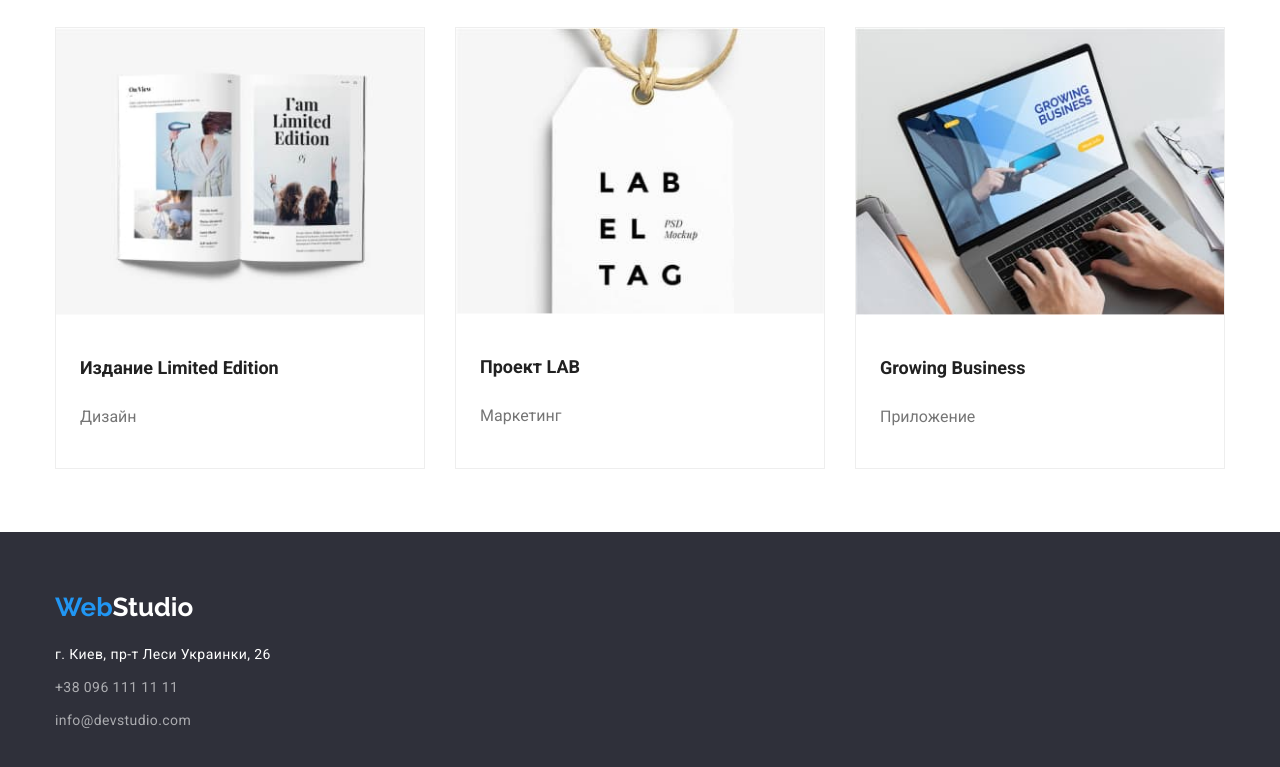
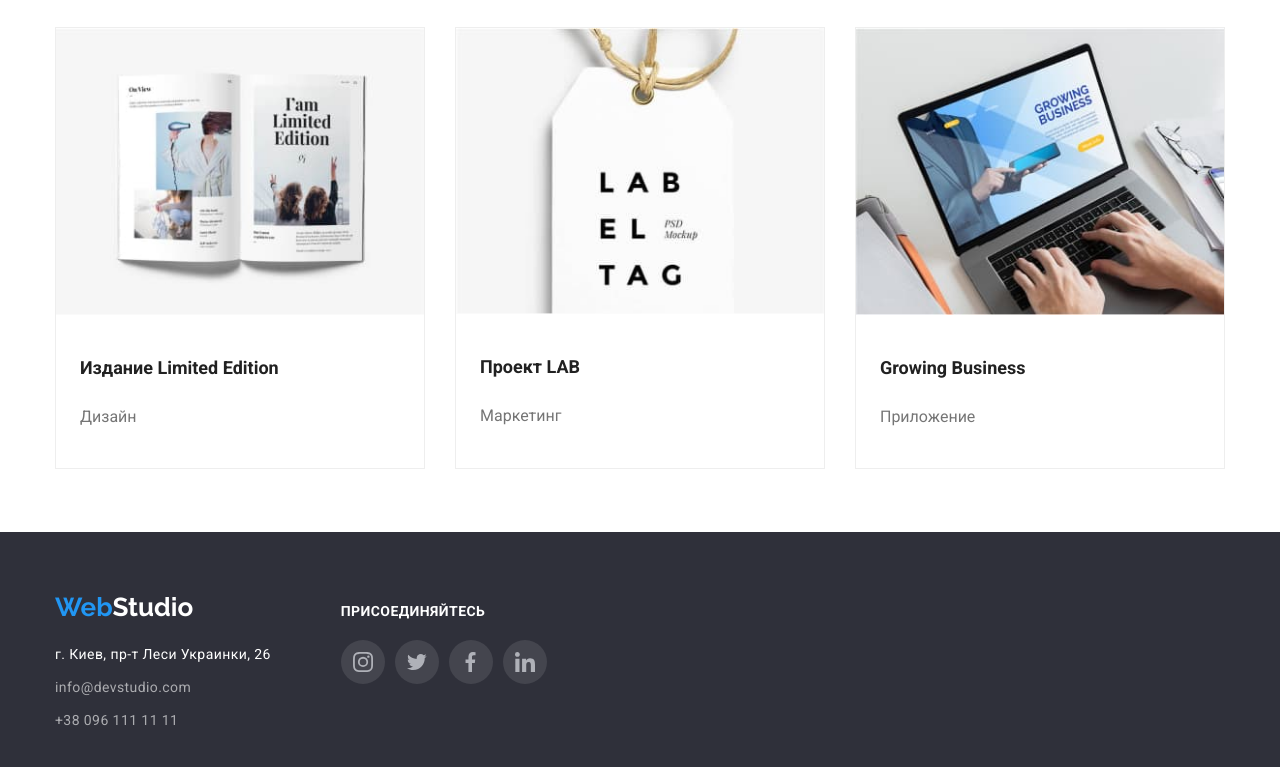
Before and after one commit to Vasiliska-A/goit-markup-hw-04, a plain HTML site: page portfolio.html in a window 1280 px wide. Shown: the part 1181-1948 px from the top of the page. Drawn offline with nearby package versions, Linux system fonts and the light colour scheme.

Commit message:
finished footer in portfolio

```diff
--- a/portfolio.html
+++ b/portfolio.html
@@ -203,6 +203,8 @@
     </main>
     <footer class="footer">
       <div class="container">
+        <div class="footer-box">
+          <div class="address-box">
             <a href="index.html" class="logo bottom"
               ><span class="logo-part">Web</span>Studio</a
             >
@@ -210,18 +212,54 @@
               <p class="address-text">г. Киев, пр-т Леси Украинки, 26</p>
               <ul class="footer-list">
                 <li>
-              <a href="tel:+380961111111" class="contacts-list-item"
-                >+38 096 111 11 11</a
+                  <a href="mailto:info@devstudio.com" class="contacts-list-item"
+                    >info@devstudio.com</a
                   >
                 </li>
                 <li>
-              <a href="mailto:info@devstudio.com" class="contacts-list-item"
-                >info@devstudio.com</a
+                  <a href="tel:+380961111111" class="contacts-list-item"
+                    >+38 096 111 11 11</a
                   >
                 </li>
               </ul>
             </address>
           </div>
+          <div class="social-links">
+            <span class="join-us">присоединяйтесь</span>
+            <ul class="social-list">
+              <li class="list-item">
+                <a href="#" class="list-link">
+                  <svg class="item-icon" width="20" height="20">
+                    <use href="/images/svg-sprite.svg#icon-instagram"></use>
+                  </svg>
+                </a>
+              </li>
+              <li class="list-item">
+                <a href="#" class="list-link">
+                  <svg class="item-icon" width="20" height="20">
+                    <use href="/images/svg-sprite.svg#icon-twitter"></use>
+                  </svg>
+                </a>
+              </li>
+              <li class="list-item">
+                <a href="#" class="list-link">
+                  <svg class="item-icon" width="20" height="20">
+                    <use href="/images/svg-sprite.svg#icon-facebook"></use>
+                  </svg>
+                </a>
+              </li>
+
+              <li class="list-item">
+                <a href="#" class="list-link">
+                  <svg class="item-icon" width="20" height="20">
+                    <use href="/images/svg-sprite.svg#icon-linkedin"></use>
+                  </svg>
+                </a>
+              </li>
+            </ul>
+          </div>
+        </div>
+      </div>
     </footer>
   </body>
 </html>
```
Lines whose indentation alone changed are shown as unchanged.
